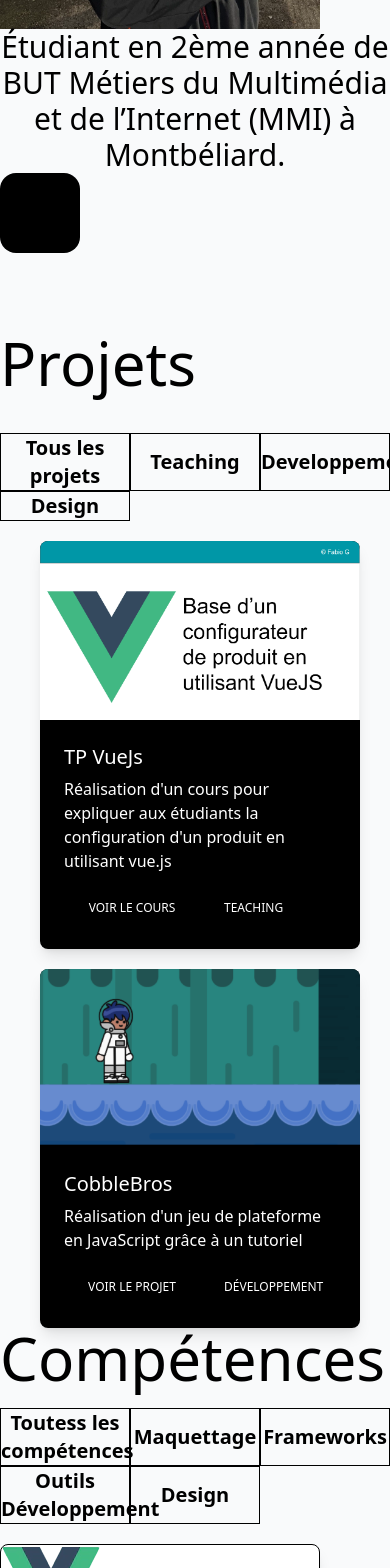
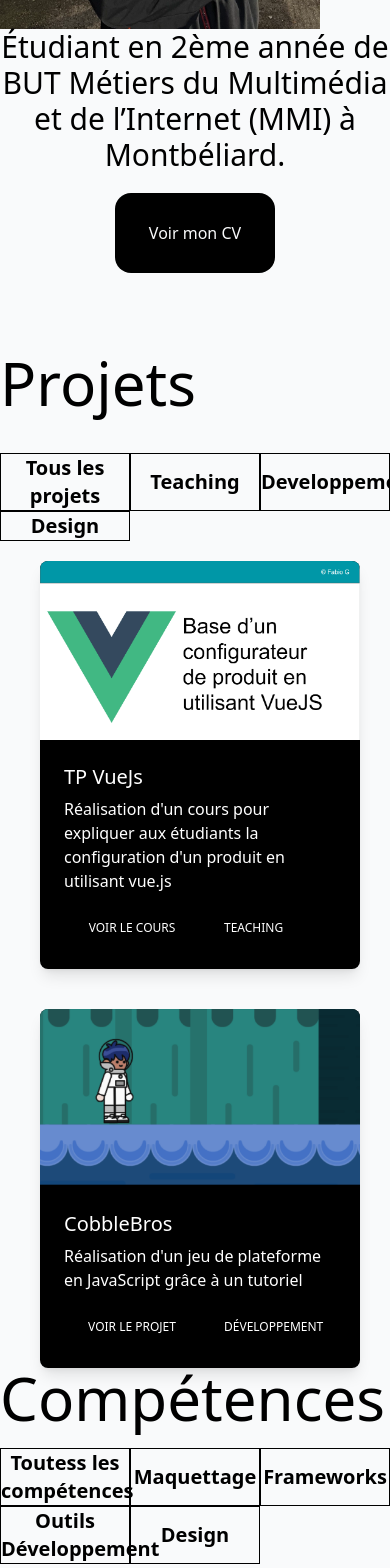
Before and after one commit to FabioGafforelli/Portfolio_FabioVue, a Vue app: page / in a window 390 px wide. Shown: the part 805-2373 px from the top of the page. Built offline with nearby package versions, Linux system fonts and the light colour scheme.

Commit message:
responsive home

```diff
--- a/src/views/HomeView.vue
+++ b/src/views/HomeView.vue
@@ -134,16 +134,18 @@ export default {
         </div>
         <div class="grid ">
         <p class="md:text-6xl text-center md:pt-64 text-3xl text-black">Étudiant en 2ème année de BUT Métiers du Multimédia et de l’Internet (MMI) à Montbéliard.</p>
+        <div class="flex justify-center pt-5">
         <a href="/public/Fabio_Gafforelli-CV.pdf" target="_blank">
-          <button class=" w-20 h-20 mb-20 rounded-2xl bg-black py-2 px-5  text-gbg-gray-50">
-            CV
+          <button class=" w-40 h-20 mb-20 rounded-2xl bg-black py-2 px-5  text-gray-50">
+           Voir mon CV
           </button>
         </a>
+      </div>
     </div>
       </div>
       </section>
 
-      <section class="md:h-screen h-fit">
+      <section class="md:h-fit h-fit">
         <h1 class="md:text-8xl text-left text-6xl text-black pb-10">Projets</h1>
           <div class="grid grid-cols-3">
       <button class="text-black text-xl font-bold border border-black" @click="filtreCartes('toutes')">Tous les projets</button>
@@ -151,7 +153,7 @@ export default {
       <button class="text-black text-xl font-bold border border-black" @click="filtreCartes('developpement')">Developpement</button>
       <button class="text-black text-xl font-bold border border-black" @click="filtreCartes('design')">Design</button>
     </div>
-    <div class="grid grid-cols-1 md:grid-cols-3 gap-5 pt-5 md:pt-10 px-10 md:px-28">
+    <div class="grid grid-cols-1 md:grid-cols-3 gap-10 md:gap-40 pt-5 md:pt-10 px-10 md:px-28">
       <div v-for="carte in cartesFiltrees" :key="carte.id">
                   <Card class="w-80"
                   :carte="carte"
```
